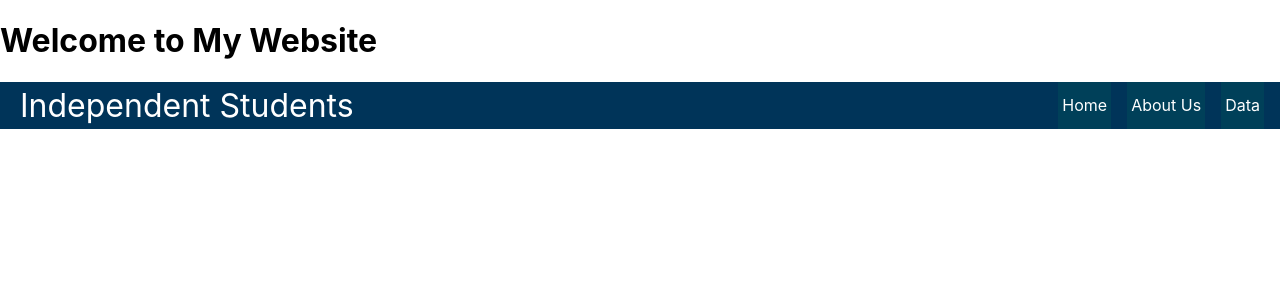
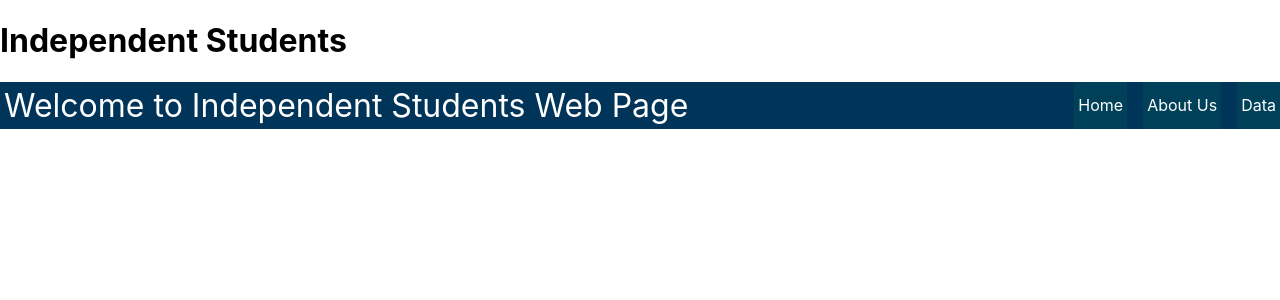
Before and after one commit to M-Valdy/CalgaryHacks-Project, a React (Create React App) app in the folder calhax25/: page / in a window 1280 px wide. Shown: the top 300 px of the page. Built offline with nearby package versions, Linux system fonts and the light colour scheme.

Commit message:
Changed names

```diff
--- a/calhax25/src/App.js
+++ b/calhax25/src/App.js
@@ -5,20 +5,27 @@ function App() {
   return (
     <Router>
       <div>
-        <h1>Welcome to My Website</h1>  {/* h1 element added */}
+        <h1>Independent Students</h1>  {/* h1 element added */}
         <Navbar />  {/* Navbar component rendered */}
         <Routes>
           <Route path="/home" element={<Home />} />
           <Route path="/about" element={<About />} />
           <Route path="/data" element={<Data />} />
         </Routes>
-        </div>
+      </div>
     </Router>
   );
 }
 
 function Home() {
-  return <h2>Home Page</h2>;
+  return(
+    <div>
+      <h2 style={{colour: 'red'}}>Home Page</h2>
+      <div>
+        <p>Hello</p>
+      </div>
+    </div>
+  )
 }
 
 function About() {
--- a/calhax25/src/Navbar.js
+++ b/calhax25/src/Navbar.js
@@ -3,7 +3,7 @@ export default function Navbar() {
     return (
     <nav className="nav">
         <a  href="/" className="site-title">
-        Independent Students
+        Welcome to Independent Students Web Page
         </a>
     <ul>
         <li className="active">
--- a/calhax25/src/index.css
+++ b/calhax25/src/index.css
@@ -27,7 +27,7 @@ body{
   justify-content: space-between;
   align-items: stretch;
   gap: 2rem;
-  padding: 0 1rem;
+  padding: 0rem;
 }
 
 .site-title{
```
Also changed, not shown: 1 other file (tests, documents, lock files or other folders).
